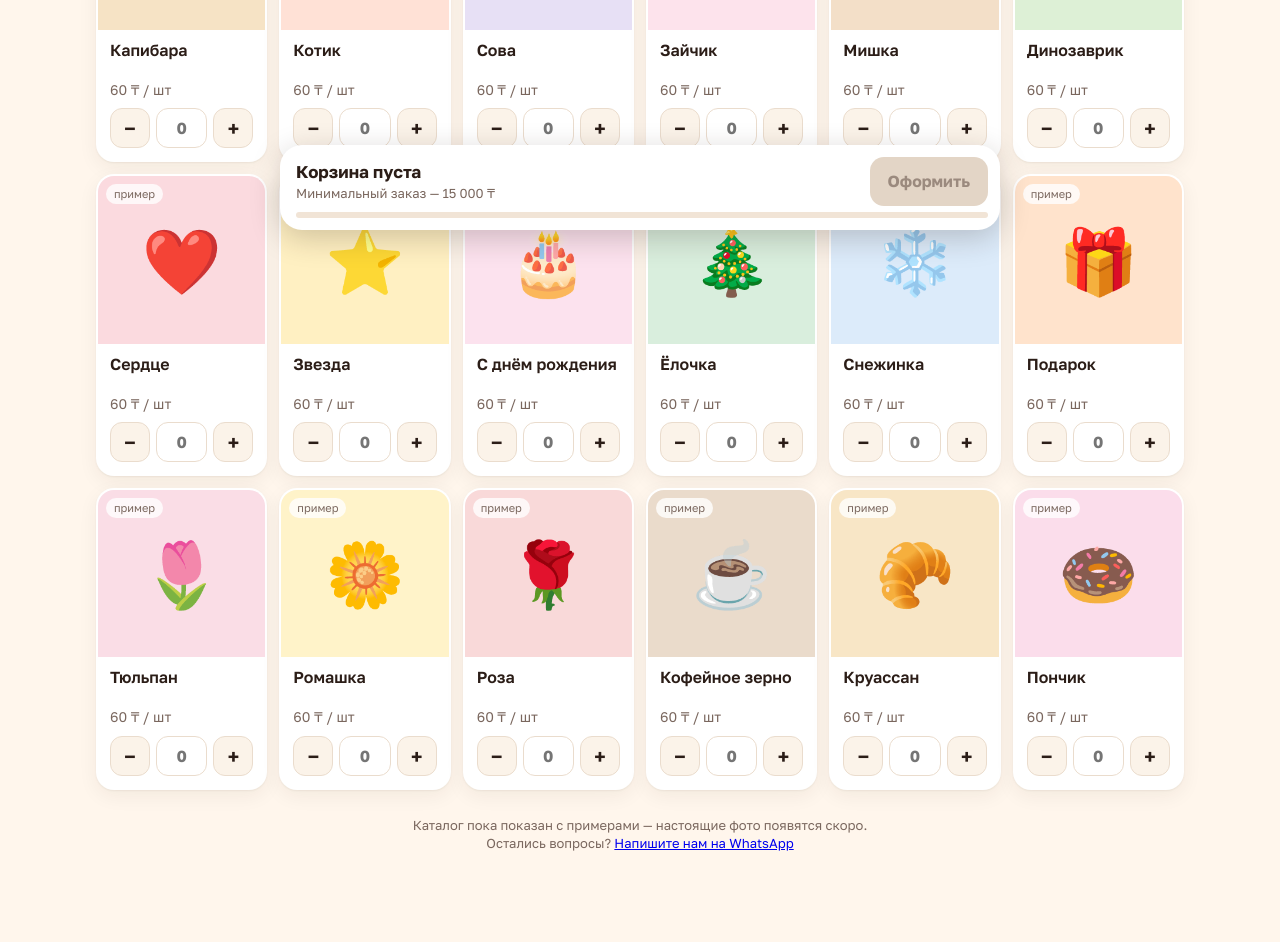
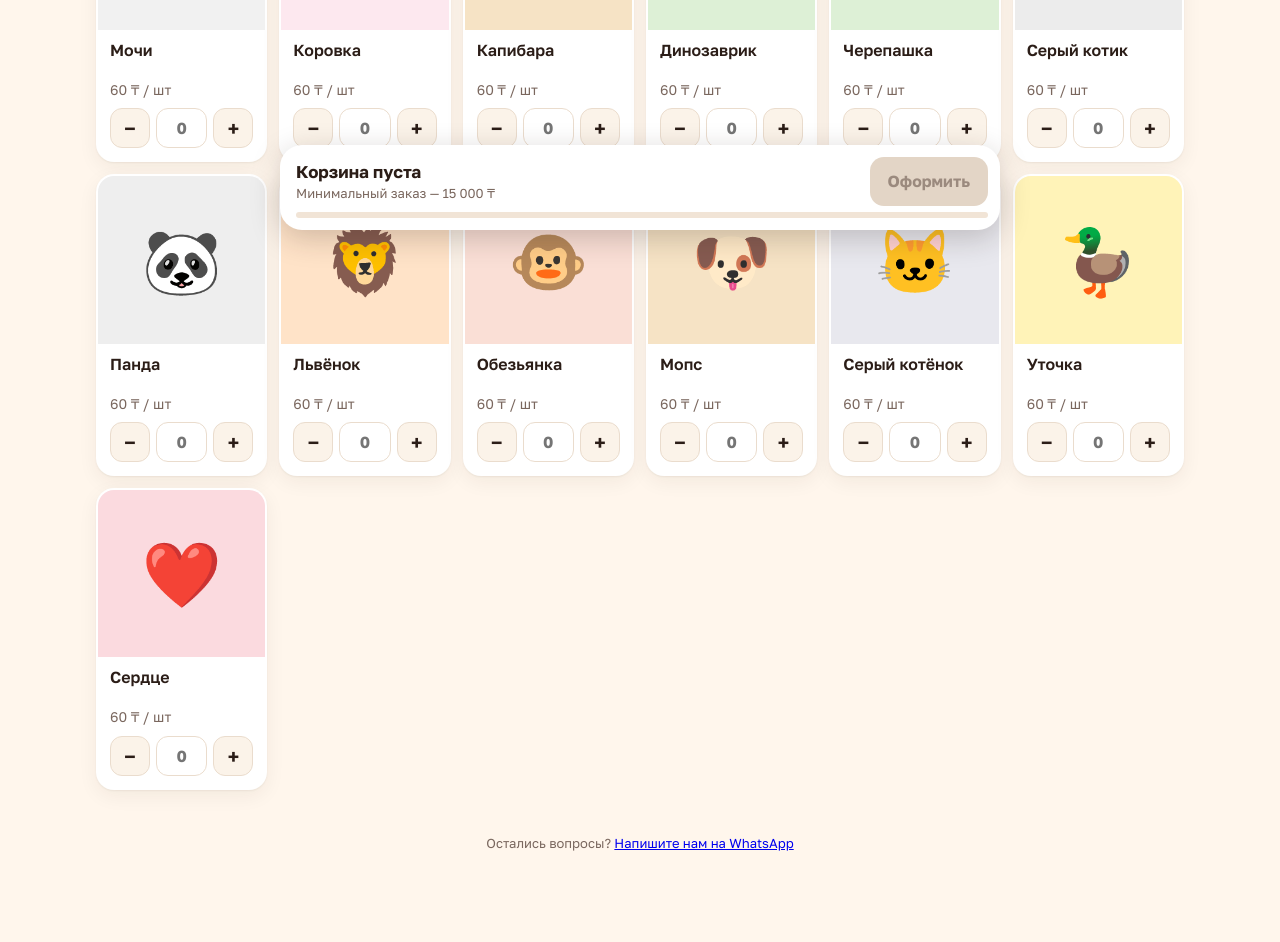
Before and after one commit to RDAtonz/toppers, a plain HTML site: page index.html in a window 1280 px wide. Shown: the part 560-1502 px from the top of the page. Drawn offline with Linux system fonts and the light colour scheme; a web font is replaced by a local one.

Commit message:
Update index.html

```diff
--- a/index.html
+++ b/index.html
@@ -224,6 +224,7 @@ footer { color: var(--muted); font-size: 13px; text-align: center; padding: 26px
   </div>
 </div>
 
+<script src="photos.js"></script>
 <script>
 /* ===== Настройки сайта ===== */
 const API = 'https://script.google.com/macros/s/AKfycbzmjShQMZKGDjF_XWcvEA80tWXthpz98OFBBW_1HPpsfcLNzjaLtiMCiIn34nwx4FC5ow/exec';
@@ -232,28 +233,23 @@ const MIN_SUM = 15000;     // минимальный заказ, ₸
 const MIN_DAYS = 3;        // минимум дней на сборку
 const KASPI = 'https://pay.kaspi.kz/pay/hekyt6tb';
 const WA_LINK = 'https://wa.me/message/KSFGOIE7XI3PL1';   // WhatsApp магазина
-const DEMO = true;         // каталог-пример: на карточках пометка «пример»
+const DEMO = false;         // каталог-пример: на карточках пометка «пример»
 
 /* ===== Каталог. img — ссылка на фото (если пусто, показывается значок) ===== */
 const CATALOG = [
-  { id: 't01', name: 'Капибара', cat: 'Животные', e: '🦫', c: '#F6E3C5' },
-  { id: 't02', name: 'Котик', cat: 'Животные', e: '🐱', c: '#FFE1D6' },
-  { id: 't03', name: 'Сова', cat: 'Животные', e: '🦉', c: '#E7E0F5' },
-  { id: 't04', name: 'Зайчик', cat: 'Животные', e: '🐰', c: '#FDE3EC' },
-  { id: 't05', name: 'Мишка', cat: 'Животные', e: '🧸', c: '#F3DFC8' },
-  { id: 't06', name: 'Динозаврик', cat: 'Животные', e: '🦖', c: '#DDF0D6' },
-  { id: 't07', name: 'Сердце', cat: 'Праздники', e: '❤️', c: '#FBDADF' },
-  { id: 't08', name: 'Звезда', cat: 'Праздники', e: '⭐', c: '#FFF0C2' },
-  { id: 't09', name: 'С днём рождения', cat: 'Праздники', e: '🎂', c: '#FCE2EE' },
-  { id: 't10', name: 'Ёлочка', cat: 'Праздники', e: '🎄', c: '#D9EEDD' },
-  { id: 't11', name: 'Снежинка', cat: 'Праздники', e: '❄️', c: '#DCEBFA' },
-  { id: 't12', name: 'Подарок', cat: 'Праздники', e: '🎁', c: '#FFE3CC' },
-  { id: 't13', name: 'Тюльпан', cat: 'Цветы', e: '🌷', c: '#FADDE6' },
-  { id: 't14', name: 'Ромашка', cat: 'Цветы', e: '🌼', c: '#FFF3C9' },
-  { id: 't15', name: 'Роза', cat: 'Цветы', e: '🌹', c: '#F9D9D9' },
-  { id: 't16', name: 'Кофейное зерно', cat: 'Кофе', e: '☕', c: '#EADBCB' },
-  { id: 't17', name: 'Круассан', cat: 'Кофе', e: '🥐', c: '#F8E6C6' },
-  { id: 't18', name: 'Пончик', cat: 'Кофе', e: '🍩', c: '#FBDDEB' }
+  { id: 'f01', name: 'Мочи', cat: 'Другое', e: '🍡', c: '#F1F1F1', img: (window.IMG || {}).f01 },
+  { id: 'f02', name: 'Коровка', cat: 'Животные', e: '🐮', c: '#FDE8EF', img: (window.IMG || {}).f02 },
+  { id: 'f03', name: 'Капибара', cat: 'Животные', e: '🦫', c: '#F6E3C5', img: (window.IMG || {}).f03 },
+  { id: 'f04', name: 'Динозаврик', cat: 'Животные', e: '🦖', c: '#DDF0D6', img: (window.IMG || {}).f04 },
+  { id: 'f05', name: 'Черепашка', cat: 'Животные', e: '🐢', c: '#DDF0D6', img: (window.IMG || {}).f05 },
+  { id: 'f06', name: 'Серый котик', cat: 'Животные', e: '🐱', c: '#ECECEC', img: (window.IMG || {}).f06 },
+  { id: 'f07', name: 'Панда', cat: 'Животные', e: '🐼', c: '#EEEEEE', img: (window.IMG || {}).f07 },
+  { id: 'f08', name: 'Львёнок', cat: 'Животные', e: '🦁', c: '#FFE3C8', img: (window.IMG || {}).f08 },
+  { id: 'f09', name: 'Обезьянка', cat: 'Животные', e: '🐵', c: '#FADFD6', img: (window.IMG || {}).f09 },
+  { id: 'f10', name: 'Мопс', cat: 'Животные', e: '🐶', c: '#F6E3C5', img: (window.IMG || {}).f10 },
+  { id: 'f11', name: 'Серый котёнок', cat: 'Животные', e: '🐱', c: '#E8E8EE', img: (window.IMG || {}).f11 },
+  { id: 'f12', name: 'Уточка', cat: 'Животные', e: '🦆', c: '#FFF3B8', img: (window.IMG || {}).f12 },
+  { id: 'f13', name: 'Сердце', cat: 'Праздники', e: '❤️', c: '#FBDADF', img: (window.IMG || {}).f13 }
 ];
 
 const $ = id => document.getElementById(id);
```
